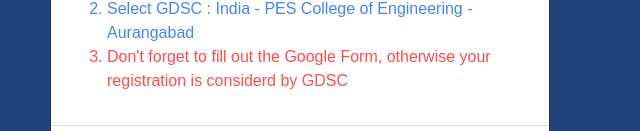
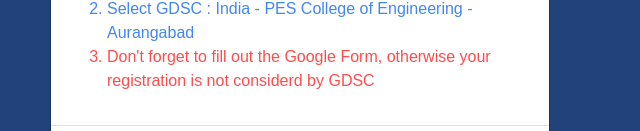
Before and after one commit to gdsc-pescoe/solution-challenge-2024, a website built with Parcel: page index.html in a window 1280 px wide. Both pictures are taken after a click on the button "Start Registration". Shown: the part 1797-1928 px from the top of the page, 340-980 px from the left. Built offline with nearby package versions, Linux system fonts and the light colour scheme; a web font is replaced by a local one.

Commit message:
init 2w2

```diff
--- a/index.html
+++ b/index.html
@@ -281,7 +281,7 @@
           Select GDSC : India - PES College of Engineering - Aurangabad
         </li>
          <li style="color: var(--google-red);">
-          Don't forget to fill out the Google Form, otherwise your registration is considerd by GDSC </li>
+          Don't forget to fill out the Google Form, otherwise your registration is not considerd by GDSC </li>
       </ol>
       </div>
       </div>
```
